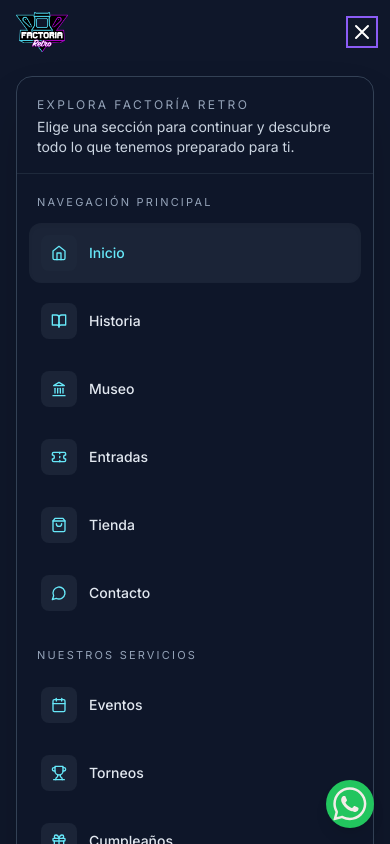
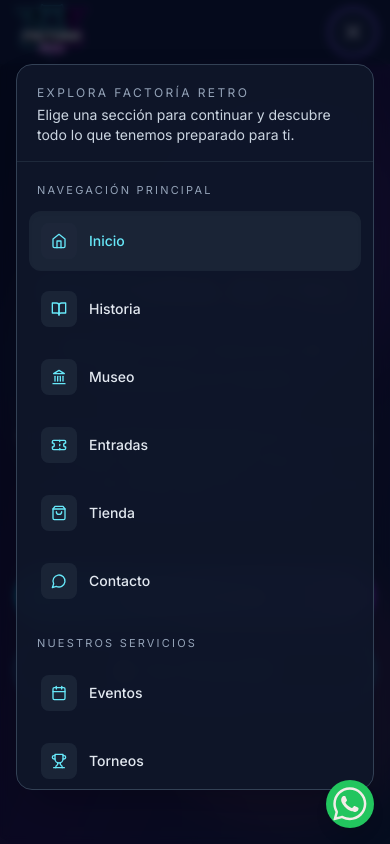
Before and after one commit to ebarragan-cyber/factoria-retro-new, a React (Vite) app: page / in a window 390 px wide. Both pictures are taken after a click on the button "Abrir menú de navegación". Shown: the top 844 px of the page. Built offline with nearby package versions, Linux system fonts and the light colour scheme.

Commit message:
Mejora del menú móvil y logotipo

```diff
--- a/src/components/Navbar.tsx
+++ b/src/components/Navbar.tsx
@@ -166,24 +166,25 @@ export default function Navbar({ currentPage, onPageChange }: NavbarProps) {
           </div>
 
           {/* Mobile menu button */}
-          <div className="md:hidden flex items-center justify-between w-full">
+          <div className="md:hidden flex items-center justify-between w-full py-2">
             <button
               type="button"
               onClick={() => handlePageChange('inicio')}
-              className="flex items-center text-white"
+              className="flex items-center gap-3 text-white"
             >
               <img
                 src="/Logo-factoria-retro.png"
                 alt="Factoría Retro"
-                className="h-10 w-auto"
+                className="h-14 w-auto drop-shadow-lg"
               />
               <span className="sr-only">Factoría Retro</span>
             </button>
             <button
               type="button"
               onClick={() => setIsMenuOpen(!isMenuOpen)}
-              className="text-white hover:text-cyan-400 transition-colors"
+              className="rounded-full border border-slate-700/60 bg-slate-800/70 p-2 text-white transition-colors hover:border-cyan-400 hover:text-cyan-300"
               aria-label="Abrir menú de navegación"
+              aria-expanded={isMenuOpen}
             >
               <svg className="h-6 w-6" fill="none" viewBox="0 0 24 24" stroke="currentColor">
                 <path strokeLinecap="round" strokeLinejoin="round" strokeWidth={2} d={isMenuOpen ? "M6 18L18 6M6 6l12 12" : "M4 6h16M4 12h16M4 18h16"} />
@@ -194,8 +195,16 @@ export default function Navbar({ currentPage, onPageChange }: NavbarProps) {
 
         {/* Mobile menu */}
         {isMenuOpen && (
-          <div className="md:hidden pb-6">
-            <div className="mt-3 rounded-2xl border border-slate-700 bg-slate-900/95 shadow-2xl backdrop-blur">
+          <div className="md:hidden">
+            <div
+              className="fixed inset-0 z-40 bg-slate-950/70 backdrop-blur-sm"
+              onClick={() => setIsMenuOpen(false)}
+              aria-hidden="true"
+            />
+            <div className="fixed inset-x-0 top-[64px] z-50 px-4 pb-6">
+              <div className="mx-auto max-w-7xl">
+                <div className="rounded-2xl border border-slate-700 bg-slate-900/95 shadow-2xl backdrop-blur overflow-hidden">
+                  <div className="max-h-[calc(100vh-120px)] overflow-y-auto">
                     <div className="px-5 pt-5 pb-4 border-b border-slate-800">
                       <p className="text-xs uppercase tracking-[0.2em] text-slate-400">Explora Factoría Retro</p>
                       <p className="mt-1 text-sm text-slate-300">
@@ -313,6 +322,9 @@ export default function Navbar({ currentPage, onPageChange }: NavbarProps) {
                     </div>
                   </div>
                 </div>
+              </div>
+            </div>
+          </div>
         )}
       </div>
     </nav>
```
Lines whose indentation alone changed are shown as unchanged.
